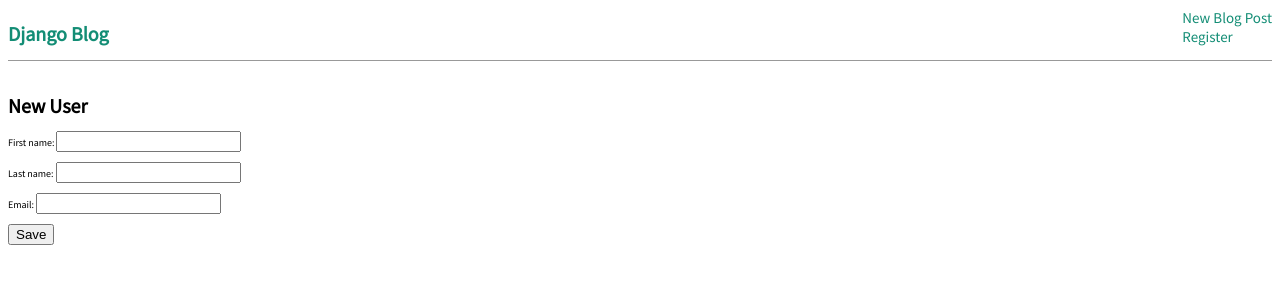
After one commit to munyolec/zuri, a Django app: page /user/new/ in a window 1280 px wide. The commit adds this page. Shown: the top 300 px of the page. Run offline with Django 3.2, Linux system fonts and the light colour scheme.

Commit message:
User Registration Model

```diff
--- a/Blog/blog/models.py
+++ b/Blog/blog/models.py
@@ -12,3 +12,14 @@ class Post(models.Model):
 
     def get_absolute_url(self):
         return reverse('post_template', args=[str(self.id)])
+
+class User(models.Model):
+    first_name=models.CharField(max_length=20)
+    last_name=models.CharField(max_length=20)
+    email=models.EmailField()
+
+    def __str__(self):
+        return self.first_name
+
+    def get_absolute_url(self):
+        return reverse('user', args=[str(self.id)])
--- a/Blog/blog/urls.py
+++ b/Blog/blog/urls.py
@@ -1,7 +1,12 @@
 from django.urls import path
-from .views import BlogListView, BlogDetailView, BlogCreateView, BlogUpdateView, BlogDeleteView
+from .views import BlogListView, BlogDetailView, BlogCreateView, BlogUpdateView, BlogDeleteView, UserRegisterView, UserListView, UserDetailView
 
 urlpatterns =[
+    path('users/',UserListView.as_view(),name='user_list'),
+    path('user/new/',UserRegisterView.as_view(),name="register"),
+    path('user/<int:pk>/',UserDetailView.as_view(),name='user'),
+
+
     path('post/<int:pk>/delete/',BlogDeleteView.as_view(), name="post_delete"),
     path('post/<int:pk>/edit/',BlogUpdateView.as_view(), name="post_edit"),
     path('post/new', BlogCreateView.as_view(), name='post_new'),
--- a/Blog/blog/views.py
+++ b/Blog/blog/views.py
@@ -1,7 +1,7 @@
 from django.shortcuts import render
 from django.urls import reverse_lazy
 from django.views.generic import ListView, DetailView, CreateView, UpdateView, DeleteView
-from .models import Post
+from .models import Post, User
 
 # Create your views here.
 class BlogListView(ListView):
@@ -26,3 +26,15 @@ class BlogDeleteView(DeleteView):
     model=Post
     template_name="post_delete.html"
     success_url=reverse_lazy('home')
+
+class UserRegisterView(CreateView):
+    model=User
+    template_name="register.html"
+    fields=['first_name', 'last_name', 'email']
+class UserListView(ListView):
+    model=User
+    template_name='user_list.html'
+
+class UserDetailView(DetailView):
+    model=User
+    template_name='user.html'
--- a/Blog/static/css/base.css
+++ b/Blog/static/css/base.css
@@ -12,13 +12,21 @@ header h1 a{
     color:#138D75;
     text-decoration: none;
 }
+header .nav-right a{
+    color:#138D75;
+    text-decoration: none;
+    font-size: 15px;
+}
 
 .nav-left {
     margin-right:auto
+
 }
 .nav-right {
     display: flex;
-    padding-top: 2rem;
+
+    margin-left:auto;
+
 }
 .post-entry{
     margin-bottom: 2rem;
--- a/Blog/templates/base.html
+++ b/Blog/templates/base.html
@@ -8,14 +8,21 @@
     </head>
     <body>
         <header>
-            <div class="nav-lef">
+            <div class="nav-left">
                 <h1>
                     <a href="{% url 'home' %}">Django Blog</a>
                 </h1>
             </div>
-            <div class="nav-right">
-                <a href="{% url 'post_new' %}" >New Blog Post</a>
+            <div >
+                <div class="nav-right">
+                    <a href="{% url 'post_new' %}" >New Blog Post</a>
+                </div>
+                <div class="nav-right">
+                    <a href="{% url 'register' %} " > Register </a>
+                </div>
             </div>
+
+
 
         </header>
         <div>
--- /dev/null
+++ b/Blog/templates/register.html
@@ -0,0 +1,10 @@
+{% extends 'base.html' %}
+{% block content %}
+    <h1>New User</h1>
+    <form action="" method="POST">
+        {% csrf_token %}
+        {{ form.as_p }}
+        <input type="submit" value="Save">
+    </form>
+
+{% endblock %}
```
Also changed, not shown: Blog/templates/user.html (added, +12 -0 lines), Blog/templates/user_list.html (added, +12 -0 lines), Blog/blog/migrations/0002_register.py (added), Blog/blog/migrations/0003_rename_register_user.py (added).
